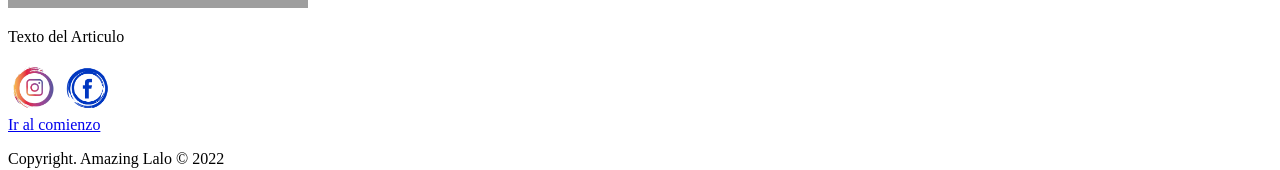
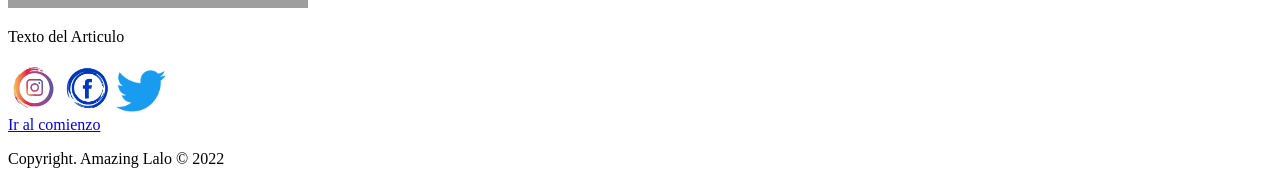
Before and after one commit to LaloJimenez112/miBlog, a plain HTML site: page index.html in a window 1280 px wide. Shown: the part 1576-1746 px from the top of the page. Drawn offline with Linux system fonts and the light colour scheme; grey boxes are pictures that could not be loaded.

Commit message:
Twitter nuevo icono

```diff
--- a/index.html
+++ b/index.html
@@ -41,6 +41,7 @@
     <footer>
         <a target="_blank" href="https://www.instagram.com/amazing_lalo_esp112/"> <img src="img/ig.png" width="50"></a>
         <a target="_blank" href="https://www.facebook.com/AmazingLalo112"> <img src="img/Facebook.png" width="50"></a>
+        <a target="_blank" href="https://twitter.com/112Lalo"> <img src="img/Twitter.png" width="50"></a>
     </footer>
     <footer>
         <a href="#titulo">Ir al comienzo</a>
```
